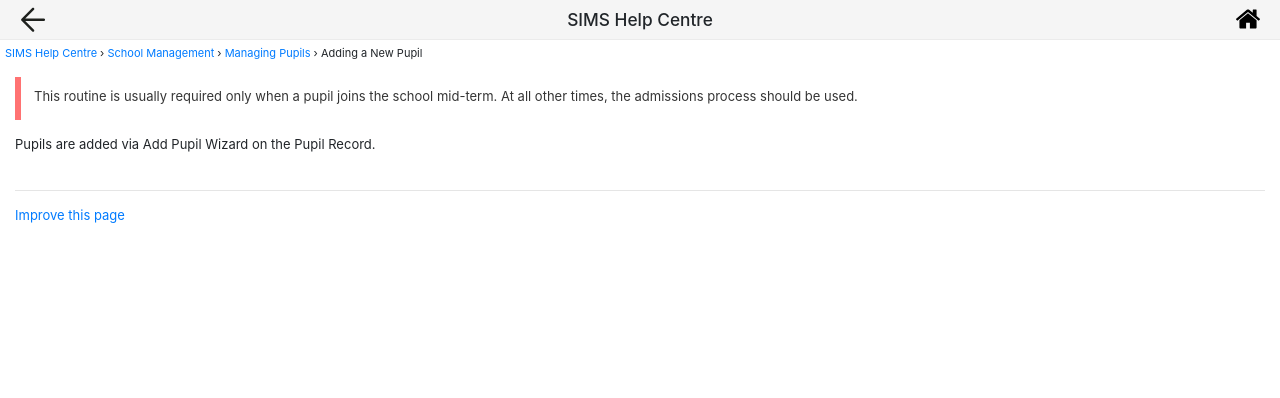
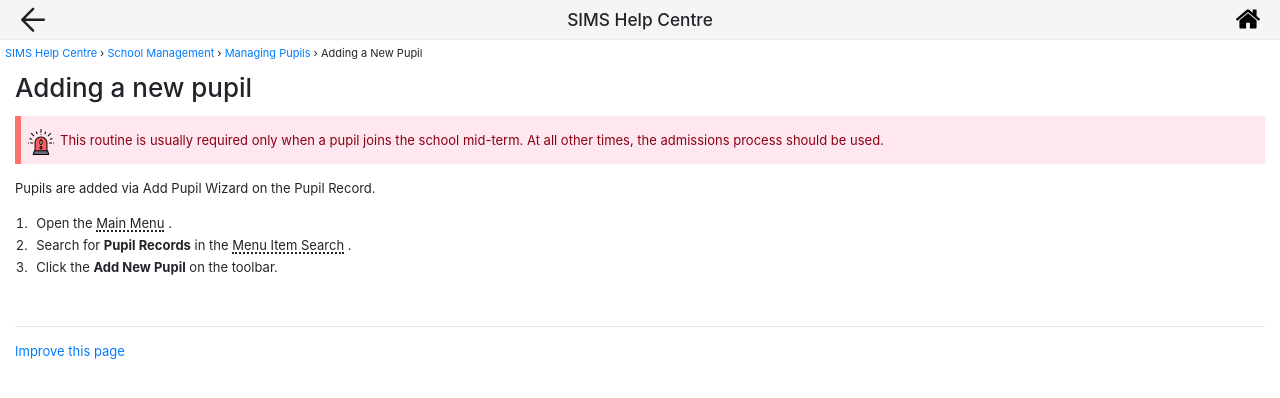
Before and after one commit to TrautsNottus/trautsnottus.github.io, a Jekyll site: the page built from _docs/schoolmanagement/pupil/adding-a-new-pupil.md, in a window 1280 px wide. Shown: the top 398 px of the page. Built offline with Jekyll 4.4.1, drawn with Linux system fonts in a browser that asks for light colours; nearby versions of some CDN libraries.

Commit message:
urls fixes

```diff
--- a/_docs/schoolmanagement/pupil/adding-a-new-pupil.md
+++ b/_docs/schoolmanagement/pupil/adding-a-new-pupil.md
@@ -1,7 +1,13 @@
 ---
 title: Adding a New Pupil
 ---
+# Adding a new pupil
 
 > This routine is usually required only when a pupil joins the school mid-term. At all other times, the admissions process should be used.
+{:.warning}
 
 Pupils are added via Add Pupil Wizard on the Pupil Record.
+
+1. Open the {% include glossarytooltip.html explain="Main Menu" %}.
+1. Search for **Pupil Records** in the {% include glossarytooltip.html explain="Menu Item Search" %}.
+1. Click the **Add New Pupil** on the toolbar.
```
Also changed, not shown: _docs/classteacher/clog/dinner-register.md (+1 -1 lines), _docs/getting-started/index.md (+2 -2 lines), _docs/schoolmanagement/census/index.md (+3 -3 lines), _docs/schoolmanagement/pupil/index.md (+4 -4 lines).
